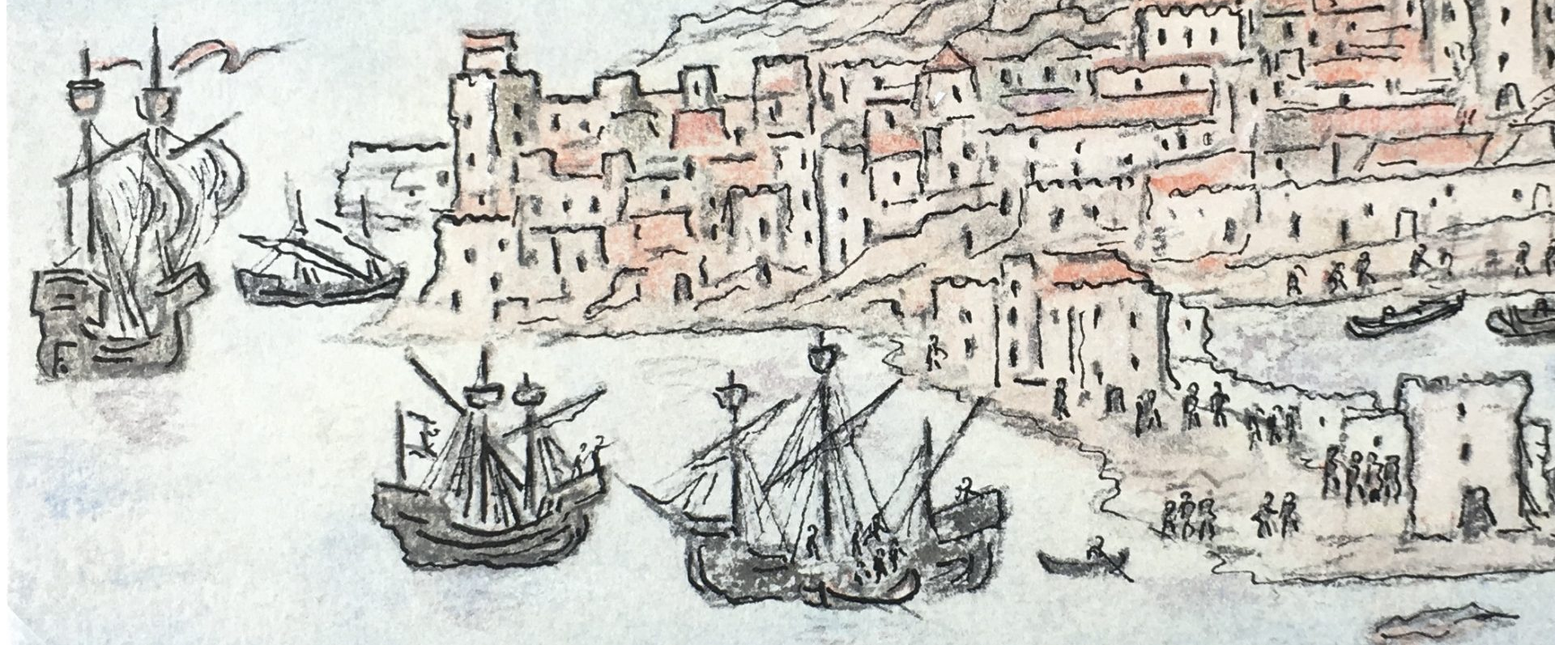
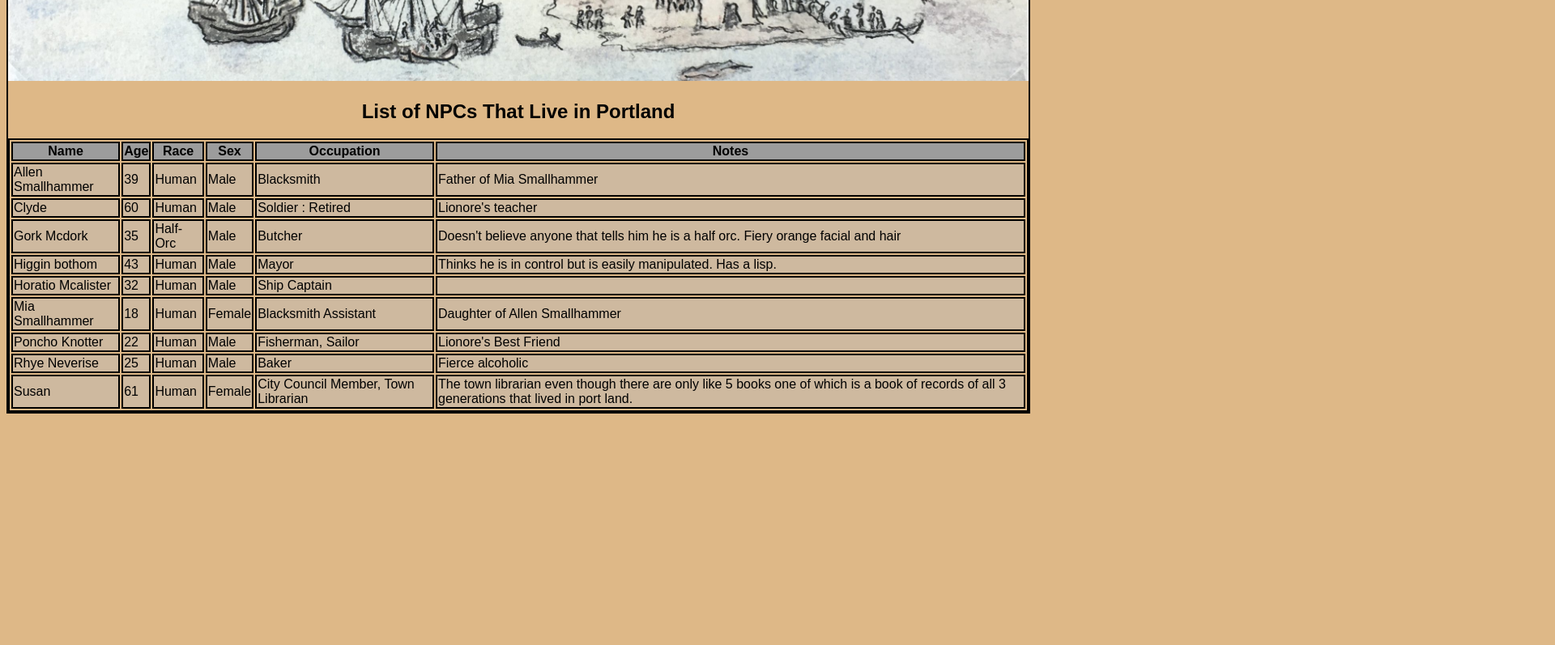
Before and after one commit to MrOutsider/DND-Wiki, a plain HTML site: page campaigns/portland-campaign/locations/portland.html in a window 1280 px wide. Shown: the part 660-1457 px from the top of the page at 81% size, 1920 px wide, since content can reach past the window. After the commit the page ends 1179 px from the top, so only its background shows below. Drawn offline with Linux system fonts and the light colour scheme; the site is published under a folder, as on GitHub Pages, so addresses that start at the root find nothing.

Commit message:
CSS Update

```diff
--- a/campaigns/portland-campaign/locations/portland.html
+++ b/campaigns/portland-campaign/locations/portland.html
@@ -6,14 +6,14 @@
     <meta http-equiv="X-UA-Compatible" content="IE=edge">
     <meta name="viewport" content="width=device-width, initial-scale=1.0">
     <title>Dave&apos;s D&amp;D Wiki - Portland Campaign - Portland</title>
-    <link rel="stylesheet" href="/css/main.css">
+    <link rel="stylesheet" href="../../../css/main.css">
 </head>
 
 <body>
     <header>
         <h1>City - Portland</h1>
     </header>
-    <main id="location">
+    <main class="location">
         <img src="portland/images/portland.jpg" alt="Image of mideval port, Portland.">
         <h2>List of NPCs That Live in Portland</h2>
         <table>
--- a/css/main.css
+++ b/css/main.css
@@ -14,8 +14,7 @@ h1 {
     text-decoration: underline;
 }
 
-h2,
-h3 {
+h2 {
     text-align: center;
 }
 
@@ -42,6 +41,6 @@ img {
     width: 100%;
 }
 
-#location {
+.location {
     border: 2px solid black;
 }
```
Also changed, not shown: campaigns/portland-campaign/locations/vancouver.html (+2 -2 lines), campaigns/portland-campaign/npcs/the-smiling-man.html (+1 -1 lines), campaigns/portland-campaign/pcs/arlo-hardrock.html (+1 -1 lines), campaigns/portland-campaign/portland-homepage.html (+7 -1 lines), index.html (+6 -4 lines).
